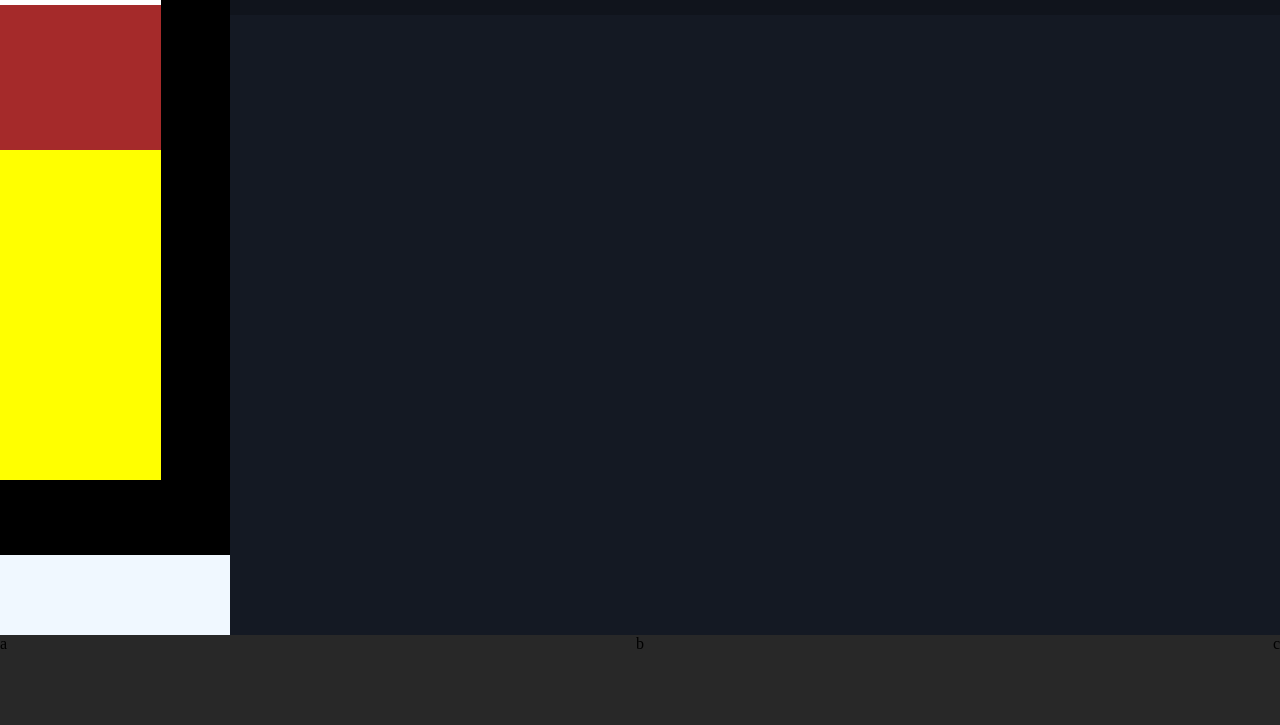
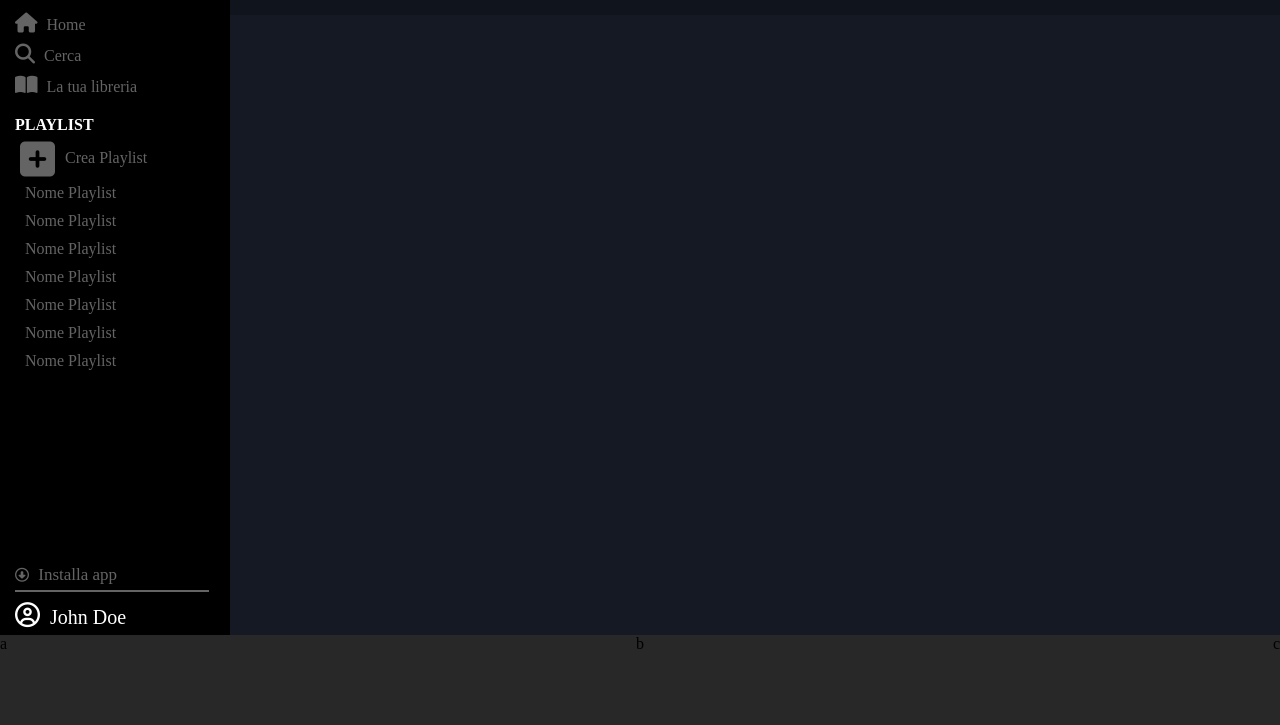
Before and after one commit to Titho93/html-css-spotifyweb, a plain HTML site: page index.html in a window 1280 px wide. Shown: the part 75-800 px from the top of the page. Drawn offline with Linux system fonts and the light colour scheme.

Commit message:
[add]side-bar

```diff
--- a/css/style.css
+++ b/css/style.css
@@ -65,32 +65,96 @@
   height: calc(100% - 80px);
 }
 
-.side-down {
-  background-color: aliceblue;
-  /* eliminare  */
-  width: 100%;
-  height: 80px;
-}
-
 .side-up .logo {
-  background-color: white;
-  /* eliminare  */
   width: 70%;
-  height: 80px;
+  padding: 20px 15px;
 }
 
 .side-up .selector {
-  background-color: brown;
-  /* eliminare  */
   width: 70%;
-  height: 145px;
+  padding: 0 15px;
+}
+
+.side-up .selector ul {
+  list-style: none;
+  color: #646464;
+}
+
+.side-up .selector ul i {
+  font-size: 20px;
+  padding-right: 5px;
+}
+
+.side-up .selector ul li {
+  padding: 5px 0;
 }
 
 .side-up .playlist {
-  background-color: yellow;
-  /* eliminare  */
   width: 70%;
-  height: 330px;
+  padding-left: 15px;
+}
+
+.side-up .playlist h4 {
+  color: white;
+  padding-top: 15px;
+}
+
+.side-up .playlist ul {
+  color: #646464;
+  list-style: none;
+  padding: 5px;
+  position: relative;
+}
+
+.side-up .playlist ul i {
+  font-size: 40px;
+  padding-right: 10px;
+}
+
+.side-up .playlist ul span {
+  position: absolute;
+  top: 15px;
+}
+
+.side-up .playlist ul li {
+  padding: 5px;
+}
+
+.side-down {
+  width: 100%;
+  height: 80px;
+  padding-left: 15px;
+}
+
+.side-down .install {
+  border-bottom: 2px solid #646464;
+  width: 90%;
+  padding-top: 10px;
+  padding-bottom: 5px;
+}
+
+.side-down .install span {
+  color: #646464;
+  font-size: 17px;
+}
+
+.side-down .install span i {
+  font-size: 14px;
+  padding-right: 5px;
+}
+
+.side-down .user {
+  padding-top: 10px;
+  color: white;
+}
+
+.side-down .user span {
+  font-size: 20px;
+}
+
+.side-down .user span i {
+  font-size: 25px;
+  padding-right: 5px;
 }
 
 /* Player-bar  */
--- a/index.html
+++ b/index.html
@@ -1,6 +1,7 @@
 <!DOCTYPE html>
 <html lang="en">
 <head>
+  <link rel="stylesheet" href="https://cdnjs.cloudflare.com/ajax/libs/font-awesome/6.4.2/css/all.min.css">
   <link rel="stylesheet" href="css/style.css">
   <meta charset="UTF-8">
   <meta name="viewport" content="width=device-width, initial-scale=1.0">
@@ -12,11 +13,37 @@
     <!-- Side-bar  -->
     <div class="side-bar">
       <div class="side-up">
-        <div class="logo"></div>
-        <div class="selector"></div>
-        <div class="playlist"></div>
+        <div class="logo">
+          <img src="img/logo.svg" alt="logo">
+        </div>
+        <div class="selector">
+          <ul>
+            <li><i class="fa-solid fa-house"></i> Home</li>
+            <li><i class="fa-solid fa-magnifying-glass"></i> Cerca</li>
+            <li><i class="fa-solid fa-book-open"></i> La tua libreria</li>
+          </ul>
+        </div>
+        <div class="playlist">
+          <h4>PLAYLIST</h4>
+          <ul><i class="fa-solid fa-square-plus"></i><span>Crea Playlist</span>
+            <li>Nome Playlist</li>
+            <li>Nome Playlist</li>
+            <li>Nome Playlist</li>
+            <li>Nome Playlist</li>
+            <li>Nome Playlist</li>
+            <li>Nome Playlist</li>
+            <li>Nome Playlist</li>
+          </ul>
+        </div>
       </div>
-      <div class="side-down"></div>
+      <div class="side-down">
+        <div class="install">
+          <span><i class="fa-regular fa-circle-down"></i> Installa app</span>
+        </div>
+        <div class="user">
+          <span><i class="fa-regular fa-circle-user"></i> John Doe</span>
+        </div>
+      </div>
     </div>
     <!-- Content  -->
     <div class="content">
```
